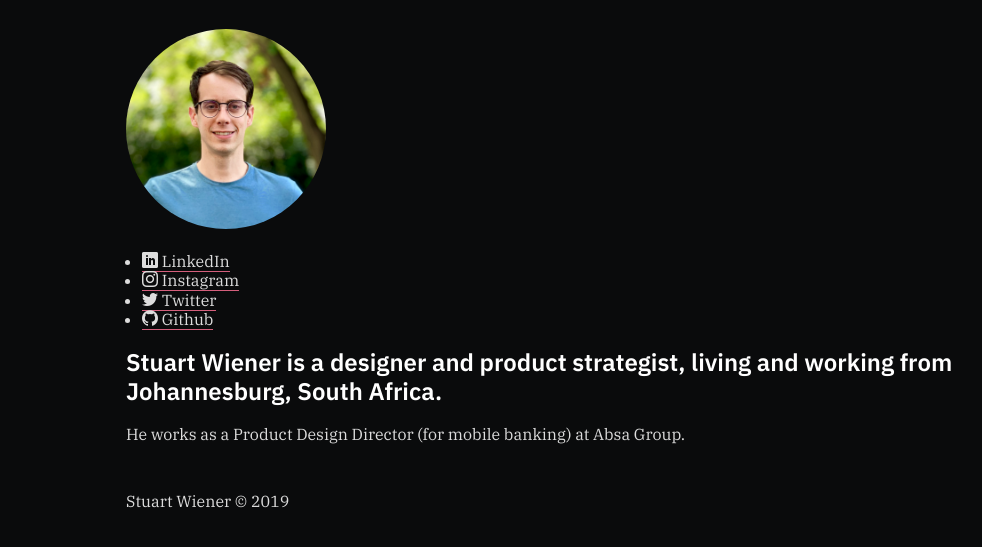
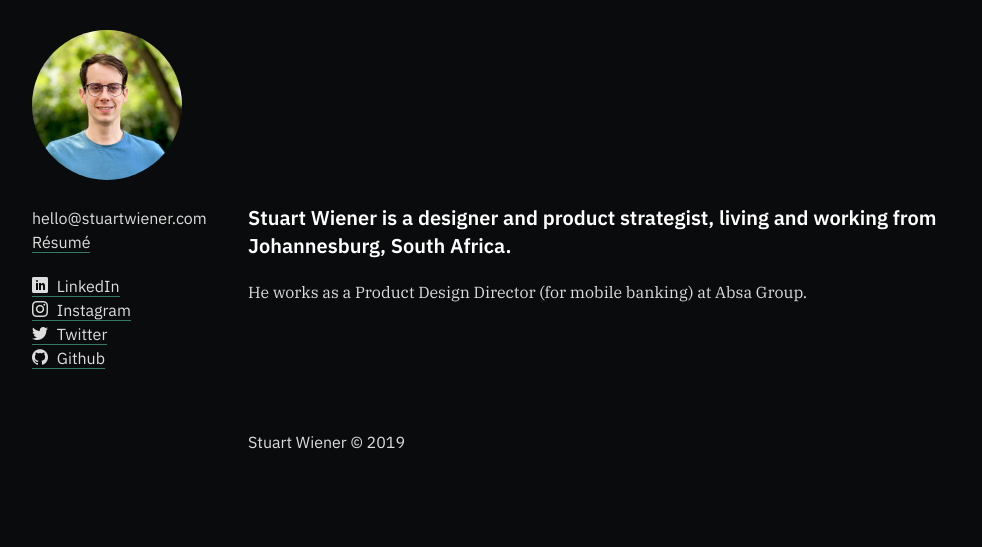
Before and after one commit to stuartwiener/stuartwiener.github.io, a Jekyll site: the page built from index.html, in a window 1280 px wide. Shown: the top 547 px of the page, without its empty margins (98-1080 px from the left). Built offline with Jekyll 4.4.1, drawn with Linux system fonts in a browser that asks for light colours; some web fonts are replaced.

Commit message:
styles update

```diff
--- a/_includes/footer.html
+++ b/_includes/footer.html
@@ -1,9 +1,7 @@
 <footer class="site-footer">
-
   <div class="wrapper">
 
     <p>Stuart Wiener &copy; {{ 'now' | date: "%Y" }}</p>
 
   </div>
-
 </footer>
--- a/_includes/header.html
+++ b/_includes/header.html
@@ -1,16 +1,14 @@
 <header class="site-header">
-
   <div class="wrapper">
 
-      <img src="images/stuart_wiener_2019.jpg" alt="Stuart Wiener">
+      <a class="cleared-a" href="{{ site.url }}">
+        <img src="{{ site.url }}/images/stuart_wiener_2019.jpg" alt="Stuart Wiener">
+      </a>
 
       <ul>
-        {%- for page in site.pages -%}
-            {%- if page.title -%}
-            <li><a class="page-link" href="{{ page.url | relative_url }}">{{ page.title | escape }}</a></li>
-            {%- endif -%}
-          {%- endfor -%}
-      </ul>
+          <li>hello@stuartwiener.com</li>
+          <li><a href="{{ site.url }}/resume/">Résumé</a></li>
+        </ul>
 
       <ul>
         <li><a href="https://www.linkedin.com/in/{{ site.linkedin_username }}/"><span class="icon-linkedin"></span> LinkedIn</a></li>
@@ -20,5 +18,4 @@
       </ul>
 
   </div>
-
 </header>
--- a/_sass/_layout.scss
+++ b/_sass/_layout.scss
@@ -2,34 +2,44 @@ html {
   background: $background-color;
 }
 .wrapper {
-  margin: 0 1em;
+  margin: $spacing-unit;
 }
-@media screen and (min-width:50em) {
+@media screen and (min-width: $primary-width) {
   .wrapper {
-
+    margin: 1.5*$spacing-unit;
   }
 }
-.site-header,
-.site-content,
-.site-footer {
+
+.site {
   margin: 0 auto;
   max-width: $primary-width;
 }
-
-.site {
-  padding-top: 1.8em;
-}
-.site-header img {
-  max-width: 200px;
-  border-radius: 100%;
-
+.site-header {
+  img {
+    max-width: 150px;
+    border-radius: 100%;
+  }
+  li {
+    span {
+      margin-right: $spacing-unit / 4;
+    }
+  }
 }
 
-.site-footer {
-  padding-top: 0.6em;
-  padding-bottom: 6em;
+@media screen and (min-width: $primary-width) {
+  .site {
+    display: flex;
+    flex-wrap: wrap;
+  }
+  .site-header {
+    width: 20%;
+  }
+  .site-content {
+    width: 80%;
+    padding-top: 174px;
+  }
+  .site-footer {
+    width: 80%;
+    padding-left: 20%;
+  }
 }
-.site-footer a {
-  font-size: 1.25em;
-  margin: $spacing-unit $spacing-unit $spacing-unit 0;
-}
--- a/_sass/_typography.scss
+++ b/_sass/_typography.scss
@@ -2,23 +2,21 @@
  * Basic styling
  */
 html {
-    font: $text-font-weight 1em/#{$text-line-height} $text-font-family;
+    font-family: $text-font-family;
+    font-size: $text-font-size;
+    line-height: $text-line-height;
+    font-weight: $text-font-weight;
     color: $text-color;
     background-color: $background-color;
     -webkit-text-size-adjust: 100%;
 }
-@media screen and (min-width:40em) {
-  html {
-    font: $text-font-weight #{$text-font-size}/#{$text-line-height} $text-font-family;
-  }
-}
 ::-moz-selection {
     color: $heading-color;
-    background: #F8FF8F;
+    background: $brand-color;
 }
 ::selection {
   color: $heading-color;
-  background: #F8FF8F;
+  background: $brand-color;
 }
 a {
   color: $text-color;
@@ -26,7 +24,7 @@ a {
   border-bottom: 1px solid $brand-color;
 }
 a:hover {
-  color: $brand-color;
+  color: $brand-light-color;
 }
 strong {
   font-weight: 600;
@@ -41,26 +39,43 @@ ol, ul {
   padding: 0 0 0 1em;
   margin: $spacing-unit 0;
 }
-li {
-
-}
 img {
   max-width: 100%;
   height: auto;
   margin: 0;
   padding: 0;
 }
+
 h1 {
   font-family: $display-font-family;
-  font-size: 1.5em;
-  margin: $spacing-unit/1.5 0;
-  font-weight: 600;
+  font-size:   $display-font-size;
+  line-height: $display-line-height;
+  margin: $spacing-unit 0;
+  font-weight: $display-font-weight;
   color: $heading-color;
 }
+
 h2 {
   font-family: $display-font-family;
-  font-size: 1.2em;
-  margin: $spacing-unit/1.2 0;
-  font-weight: 400;
+  font-size:   $text-font-size;
+  line-height: $text-line-height;
+  margin: $spacing-unit 0;
+  font-weight: $display-font-weight;
   color: $heading-color;
 }
+
+.cleared-a {
+  border-bottom: none;
+}
+
+.site-header {
+  font-family: $display-font-family;
+
+  ul {
+    list-style: none;
+    padding: 0;
+  }
+}
+.site-footer {
+  font-family: $display-font-family;
+}
--- a/css/main.scss
+++ b/css/main.scss
@@ -47,24 +47,25 @@
 }
 
 // Our variables
-$text-font-family: 'IBM Plex Serif', serif;
-$text-font-size:   16px;
-$text-font-weight: 400;
-$text-line-height: 1.2;
+$text-font-family:      'IBM Plex Serif', serif;
+$text-font-size:        16  px;
+$text-font-weight:      400;
+$text-line-height:      24px;
 
-$display-font-family: 'IBM Plex Sans', sans-serif;
-$display-font-size: 20px;
-$display-font-weight: 400;
-$display-line-height: 1.2;
+$display-font-family:   'IBM Plex Sans', sans-serif;
+$display-font-size:     20px;
+$display-font-weight:   600;
+$display-line-height:   28px;
 
-$spacing-unit:     1.2em;
+$spacing-unit:          20px;
 
-$heading-color:    #FFFFFF;
-$text-color:       #DDDDDD;
-$background-color: rgb(10, 11, 12);
-$brand-color:      rgb(212, 95, 124);
+$heading-color:         #FFFFFF;
+$text-color:            #DDDDDD;
+$background-color:      rgb(10, 11, 12);
+$brand-color:           rgb(55, 120, 100);
+$brand-light-color:     rgb(75, 170, 140);
 
-$primary-width:    54em;
+$primary-width:         1080px;
 
 // Import partials from `sass_dir` (defaults to `_sass`)
 @import
```
